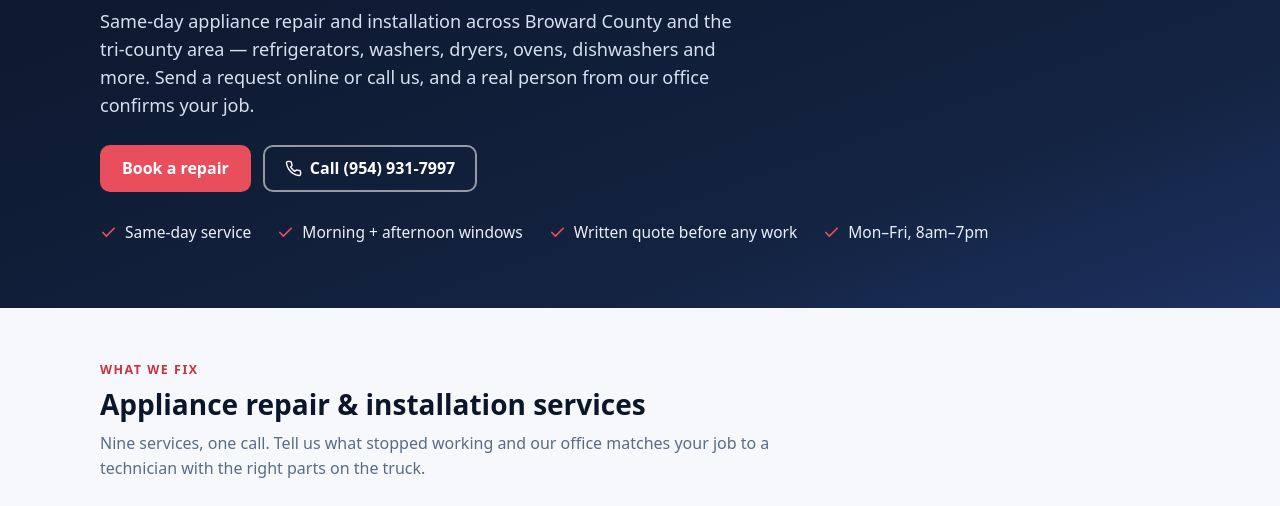
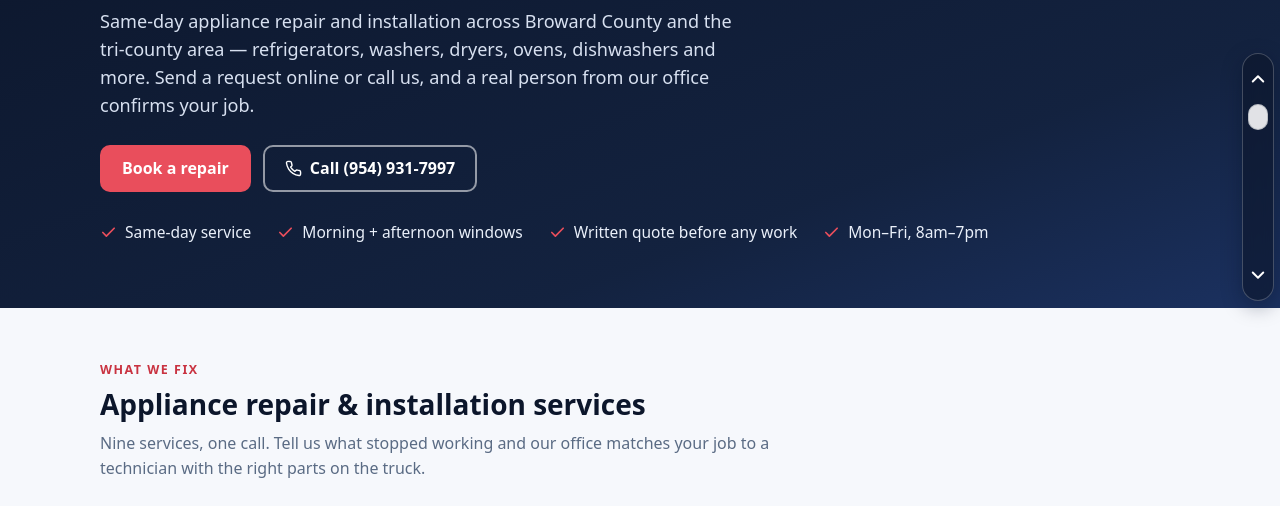
Before and after one commit to starlabelgroup-cpu/topspeedappliancerepair, a plain HTML site: page index.html in a window 1280 px wide. Shown: the part 223-729 px from the top of the page. Drawn offline with Linux system fonts and the light colour scheme.

Commit message:
Page slider: add shared up/down fast-scroll rail (page-slider.js) and wire it into index.html

```diff
--- a/index.html
+++ b/index.html
@@ -569,5 +569,6 @@
   });
 })();
 </script>
+<script src="/page-slider.js" defer></script>
 </body>
 </html>
--- /dev/null
+++ b/page-slider.js
@@ -0,0 +1,221 @@
+/* Top Speed — Page Slider (up/down fast-scroll rail, 2026-11-18).
+   Ordered by Ramone Williams: a slim up/down slider on every page of
+   the flagship and all satellite platforms so visitors can jump or
+   fast-scroll long pages without hunting for the scrollbar.
+
+   Placement is deliberate: fixed at the RIGHT edge, vertically
+   CENTERED — never bottom-right (the Ask Speedy pill lives there),
+   never along the bottom (the Pepper staff bar sits there), never
+   bottom-left (the account switcher lives there). z-index 900 sits
+   above page content but below modals and chat panels. Pointer
+   events land only on the rail itself.
+
+   Behaviour:
+   - Click the up chevron   -> smooth-scroll to the very top.
+   - Click the down chevron -> smooth-scroll to the very bottom.
+   - Press-and-hold either chevron -> continuous fast scroll until
+     the pointer is released.
+   - Drag the thumb -> scroll proportionally through the page.
+   - The thumb's position and size track the visible scroll
+     fraction, updated through a requestAnimationFrame throttle.
+   - The rail shows ONLY when the page is actually scrollable
+     (scrollHeight > innerHeight + 40) and re-checks on resize,
+     load and DOM changes.
+   - prefers-reduced-motion -> instant jumps, no smooth/fast motion.
+
+   Safety: no framework, no dynamic innerHTML (the only markup is
+   this file's own static SVG icons, set once), no external assets.
+   Safe to defer-load on any page; a second include is a no-op. */
+(function () {
+  if (window.__pageSliderLoaded) return;
+  window.__pageSliderLoaded = true;
+  if (document.getElementById('tsPageSlider')) return;
+
+  var SVG_UP = '<svg viewBox="0 0 24 24" width="18" height="18" fill="none" stroke="currentColor" stroke-width="2.6" stroke-linecap="round" stroke-linejoin="round" aria-hidden="true"><polyline points="5 14 12 7 19 14"></polyline></svg>';
+  var SVG_DOWN = '<svg viewBox="0 0 24 24" width="18" height="18" fill="none" stroke="currentColor" stroke-width="2.6" stroke-linecap="round" stroke-linejoin="round" aria-hidden="true"><polyline points="5 10 12 17 19 10"></polyline></svg>';
+
+  var css = [
+    '.tps-rail{position:fixed;right:6px;top:50%;transform:translateY(-50%);z-index:900;width:32px;height:248px;display:none;flex-direction:column;align-items:center;gap:4px;padding:6px 0;box-sizing:border-box;background:rgba(12,22,43,.62);border:1px solid rgba(255,255,255,.22);border-radius:999px;backdrop-filter:blur(6px);-webkit-backdrop-filter:blur(6px);box-shadow:0 6px 20px rgba(6,15,35,.35);font-family:system-ui,sans-serif;pointer-events:auto;touch-action:none}',
+    '.tps-rail.on{display:flex}',
+    '.tps-btn{flex:none;width:32px;height:40px;min-height:40px;display:flex;align-items:center;justify-content:center;background:none;border:none;color:#fff;cursor:pointer;padding:0;border-radius:999px;-webkit-tap-highlight-color:transparent}',
+    '.tps-btn:hover{background:rgba(255,255,255,.16)}',
+    '.tps-btn:active{background:rgba(255,255,255,.28)}',
+    '.tps-btn:focus-visible{outline:2px solid #7FB2FF;outline-offset:-2px}',
+    '.tps-track{position:relative;flex:1 1 auto;width:32px;cursor:pointer}',
+    '.tps-thumb{position:absolute;left:50%;transform:translateX(-50%);width:20px;min-height:26px;border-radius:999px;background:rgba(255,255,255,.88);box-shadow:inset 0 0 0 1px rgba(12,22,43,.18);cursor:grab}',
+    '.tps-thumb:active{cursor:grabbing;background:#fff}',
+    '@media (prefers-reduced-motion:reduce){.tps-rail{backdrop-filter:none;-webkit-backdrop-filter:none}}'
+  ].join('\n');
+
+  function reducedMotion() {
+    try { return window.matchMedia('(prefers-reduced-motion: reduce)').matches; }
+    catch (e) { return false; }
+  }
+  function docEl() { return document.documentElement; }
+  function scrollableHeight() { return Math.max(0, docEl().scrollHeight - window.innerHeight); }
+  function isScrollable() { return docEl().scrollHeight > window.innerHeight + 40; }
+
+  function build() {
+    var style = document.createElement('style');
+    style.id = 'tsPageSliderStyle';
+    style.textContent = css;
+    document.head.appendChild(style);
+
+    var rail = document.createElement('div');
+    rail.className = 'tps-rail';
+    rail.id = 'tsPageSlider';
+    rail.setAttribute('role', 'navigation');
+    rail.setAttribute('aria-label', 'Page scroll');
+
+    var up = document.createElement('button');
+    up.type = 'button';
+    up.className = 'tps-btn';
+    up.id = 'tsPageSliderUp';
+    up.setAttribute('aria-label', 'Scroll to top');
+    up.title = 'Top';
+    up.innerHTML = SVG_UP;
+
+    var track = document.createElement('div');
+    track.className = 'tps-track';
+    track.id = 'tsPageSliderTrack';
+
+    var thumb = document.createElement('div');
+    thumb.className = 'tps-thumb';
+    thumb.id = 'tsPageSliderThumb';
+    thumb.setAttribute('role', 'slider');
+    thumb.setAttribute('aria-label', 'Scroll position');
+    thumb.setAttribute('aria-valuemin', '0');
+    thumb.setAttribute('aria-valuemax', '100');
+    track.appendChild(thumb);
+
+    var down = document.createElement('button');
+    down.type = 'button';
+    down.className = 'tps-btn';
+    down.id = 'tsPageSliderDown';
+    down.setAttribute('aria-label', 'Scroll to bottom');
+    down.title = 'Bottom';
+    down.innerHTML = SVG_DOWN;
+
+    rail.appendChild(up);
+    rail.appendChild(track);
+    rail.appendChild(down);
+    document.body.appendChild(rail);
+    return { rail: rail, up: up, down: down, track: track, thumb: thumb };
+  }
+
+  function start() {
+    if (!document.body) { setTimeout(start, 50); return; }
+    var ui = build();
+    var rail = ui.rail, up = ui.up, down = ui.down, track = ui.track, thumb = ui.thumb;
+    var rafPending = false;
+
+    function updateThumb() {
+      rafPending = false;
+      var max = scrollableHeight();
+      var trackH = track.clientHeight;
+      if (max <= 0 || trackH <= 0) return;
+      var viewFrac = Math.min(1, window.innerHeight / Math.max(1, docEl().scrollHeight));
+      var thumbH = Math.max(26, Math.round(trackH * viewFrac));
+      thumbH = Math.min(trackH, thumbH);
+      thumb.style.height = thumbH + 'px';
+      var frac = Math.min(1, Math.max(0, window.scrollY / max));
+      var travel = trackH - thumbH;
+      thumb.style.top = Math.round(frac * travel) + 'px';
+      thumb.setAttribute('aria-valuenow', String(Math.round(frac * 100)));
+    }
+    function scheduleUpdate() {
+      if (rafPending) return;
+      rafPending = true;
+      requestAnimationFrame(updateThumb);
+    }
+    function refresh() {
+      rail.classList.toggle('on', isScrollable());
+      scheduleUpdate();
+    }
+
+    function jumpTo(target) {
+      window.scrollTo({ top: target, left: 0, behavior: reducedMotion() ? 'auto' : 'smooth' });
+    }
+
+    /* Press-and-hold: a quick tap jumps to the end; holding past
+       280ms switches to continuous fast scrolling until release. */
+    function wireHold(btn, dir) {
+      var holdTimer = null, rafId = null, held = false, downAt = 0;
+      function step() {
+        window.scrollBy(0, dir * 30);
+        rafId = requestAnimationFrame(step);
+      }
+      function stop(e) {
+        if (holdTimer) { clearTimeout(holdTimer); holdTimer = null; }
+        if (rafId) { cancelAnimationFrame(rafId); rafId = null; }
+        var wasHeld = held;
+        held = false;
+        if (e && e.type === 'pointerup' && !wasHeld && (Date.now() - downAt) < 600) {
+          jumpTo(dir < 0 ? 0 : scrollableHeight());
+        }
+      }
+      btn.addEventListener('pointerdown', function (e) {
+        e.preventDefault();
+        downAt = Date.now();
+        held = false;
+        if (reducedMotion()) return; /* tap only; click-equivalent jump on release */
+        holdTimer = setTimeout(function () { held = true; rafId = requestAnimationFrame(step); }, 280);
+      });
+      btn.addEventListener('pointerup', stop);
+      btn.addEventListener('pointercancel', function () { stop(null); });
+      btn.addEventListener('pointerleave', function () {
+        if (holdTimer) { clearTimeout(holdTimer); holdTimer = null; }
+        if (rafId) { cancelAnimationFrame(rafId); rafId = null; }
+        held = false;
+      });
+      /* Keyboard: Enter/Space on a focused button fires click. */
+      btn.addEventListener('click', function (e) {
+        /* Pointer taps are handled on pointerup; only honour
+           keyboard / programmatic clicks (detail === 0). */
+        if (e.detail === 0) jumpTo(dir < 0 ? 0 : scrollableHeight());
+      });
+    }
+    wireHold(up, -1);
+    wireHold(down, 1);
+
+    /* Drag the thumb (or tap the track) to scroll proportionally. */
+    var dragging = false;
+    function scrollFromPointer(clientY) {
+      var rect = track.getBoundingClientRect();
+      var thumbH = thumb.offsetHeight || 26;
+      var travel = Math.max(1, rect.height - thumbH);
+      var frac = (clientY - rect.top - thumbH / 2) / travel;
+      frac = Math.min(1, Math.max(0, frac));
+      window.scrollTo({ top: frac * scrollableHeight(), left: 0, behavior: 'auto' });
+    }
+    function onDragStart(e) {
+      dragging = true;
+      try { track.setPointerCapture(e.pointerId); } catch (err) {}
+      scrollFromPointer(e.clientY);
+      e.preventDefault();
+    }
+    track.addEventListener('pointerdown', onDragStart);
+    thumb.addEventListener('pointerdown', function (e) { e.stopPropagation(); onDragStart(e); });
+    track.addEventListener('pointermove', function (e) { if (dragging) scrollFromPointer(e.clientY); });
+    function endDrag() { dragging = false; }
+    track.addEventListener('pointerup', endDrag);
+    track.addEventListener('pointercancel', endDrag);
+
+    window.addEventListener('scroll', scheduleUpdate, { passive: true });
+    window.addEventListener('resize', refresh);
+    window.addEventListener('load', refresh);
+    if (window.MutationObserver && document.body) {
+      var mo = new MutationObserver(function () { refresh(); });
+      mo.observe(document.body, { childList: true, subtree: true, attributes: false });
+      /* Stop observing after 10s; resize/load/scroll keep it fresh. */
+      setTimeout(function () { try { mo.disconnect(); } catch (e) {} }, 10000);
+    }
+    refresh();
+  }
+
+  if (document.readyState === 'loading') {
+    document.addEventListener('DOMContentLoaded', start);
+  } else {
+    start();
+  }
+})();
```
